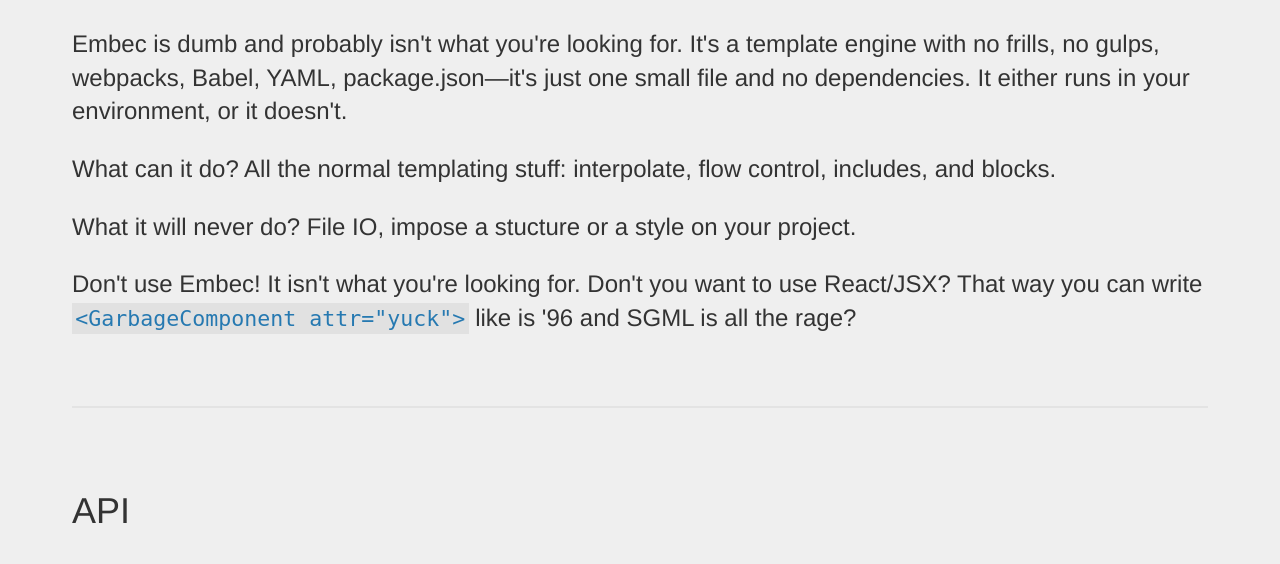
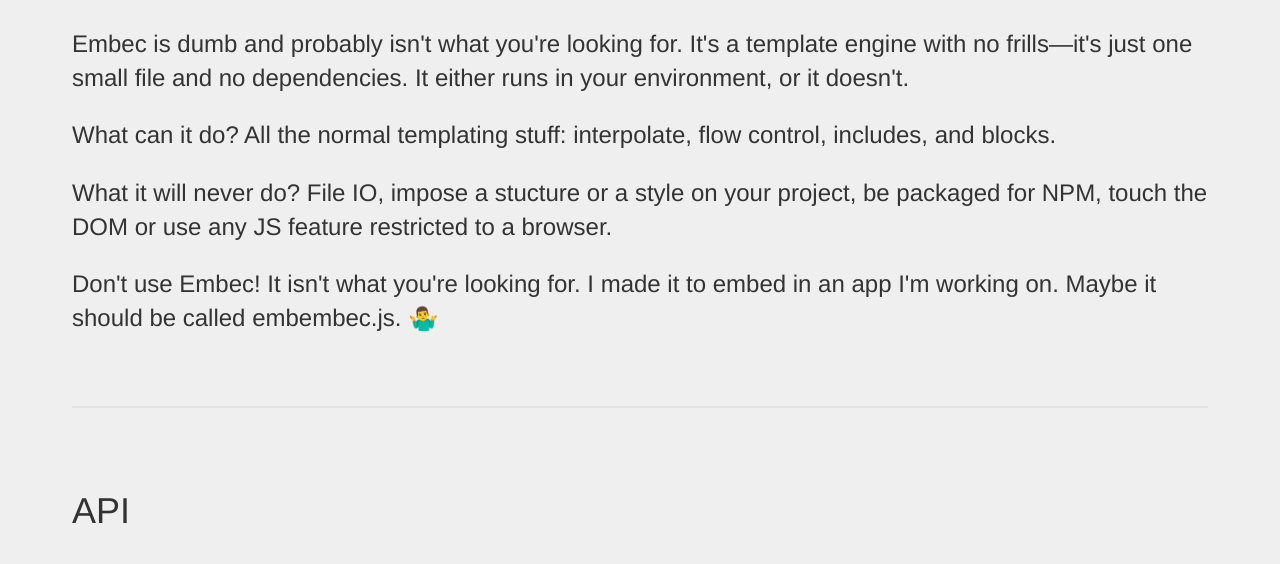
Before and after one commit to eddieh/die.js, a website: page rewrite.html in a window 1280 px wide. Shown: the part 498-1062 px from the top of the page. Drawn offline with Linux system fonts and the light colour scheme.

Commit message:
Fix copy, remove pretty print

```diff
--- a/rewrite.html
+++ b/rewrite.html
@@ -19,16 +19,16 @@
 <section>
   <h2>Intro</h2>
   <p>Embec is dumb and probably isn't what you're looking for. It's a
-  template engine with no frills, no gulps, webpacks, Babel, YAML,
-  package.json—it's just one small file and no dependencies. It either
-  runs in your environment, or it doesn't.</p>
+  template engine with no frills—it's just one small file and no
+  dependencies. It either runs in your environment, or it doesn't.</p>
   <p>What can it do? All the normal templating stuff: interpolate,
   flow control, includes, and blocks.</p>
   <p>What it will never do? File IO, impose a stucture or a style on
-  your project.</p>
-  <p>Don't use Embec! It isn't what you're looking for. Don't you want
-  to use React/JSX? That way you can write <tt>&lt;GarbageComponent
-  attr="yuck"&gt;</tt> like is '96 and SGML is all the rage?</p>
+  your project, be packaged for NPM, touch the DOM or use any JS
+  feature restricted to a browser.</p>
+  <p>Don't use Embec! It isn't what you're looking for. I made it to
+  embed in an app I'm working on. Maybe it should be called
+  embembec.js. 🤷‍♂️</p>
 </section>
 
 <section>
@@ -219,7 +219,6 @@
 </footer>
 
 <script src="rewrite.js"></script>
-<!-- <script src="vendor/google-code-prettify/prettify.js"></script> -->
 <script>
 var examples = document.querySelectorAll('[id$="-example"]')
 for (let example of examples) {
@@ -232,7 +231,6 @@
     let args = window[`${name}_args`]
     output.innerText = tmpl(args)
 }
-//window.prettyPrint && prettyPrint()
 </script>
 </body>
 </html>
```
